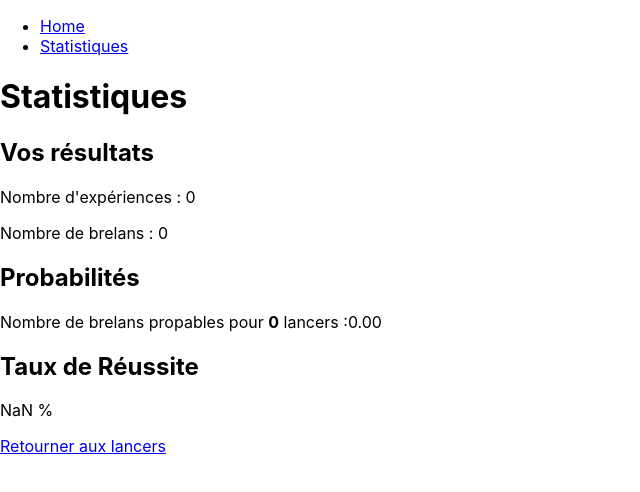
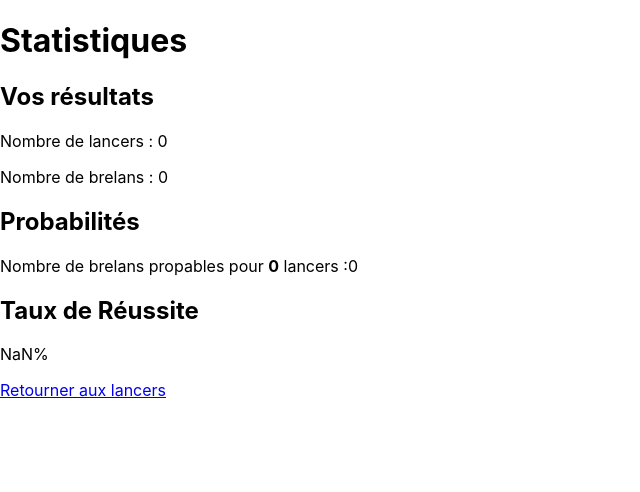
Before and after one commit to sienning/REACT-YAM, a React (Create React App) app in the folder yam-project/: page /stats in a window 1280 px wide. Shown: the top 492 px of the page, without its empty margins (0-640 px from the left). Built offline with nearby package versions, Linux system fonts and the light colour scheme.

Commit message:
rename exp

```diff
--- a/yam-project/src/App.js
+++ b/yam-project/src/App.js
@@ -1,28 +1,9 @@
 import { NavLink, Route, Routes } from "react-router-dom";
 import Home from "./components/Home";
 import Statistiques from "./components/Statistiques";
-
-function Navbar() {
-  return (
-    <div>
-      <nav>
-        <ul>
-          <li>
-            <NavLink to="/">Home</NavLink>
-          </li>
-          <li>
-            <NavLink to="/stats">Statistiques</NavLink>
-          </li>
-        </ul>
-      </nav>
-    </div>
-  );
-}
-
 function App() {
   return (
     <>
-      <Navbar />
       <Routes>
         <Route index path="/" element={<Home />} />
         <Route index path="/stats" element={<Statistiques />} />
--- a/yam-project/src/components/Home.js
+++ b/yam-project/src/components/Home.js
@@ -3,9 +3,9 @@ import { Link } from "react-router-dom";
 import styled from "styled-components";
 import { useSelector, useDispatch } from "react-redux";
 import {
-  setNbExperiences,
+  setNbLancers,
   setNbBrelans,
-  addExperiences,
+  addLancers,
   reset,
 } from "../store/actions/yam-actions";
 
@@ -21,13 +21,13 @@ const Button = styled.button`
 function Home() {
   const dispatch = useDispatch();
 
-  function handleChangeExperiences(e) {
-    dispatch(setNbExperiences(e.target.value));
+  function handleChangeLancers(e) {
+    dispatch(setNbLancers(e.target.value));
   }
 
   function handleRoll() {
     dispatch(reset());
-    dispatch(addExperiences());
+    dispatch(addLancers());
     dispatch(setNbBrelans());
   }
 
@@ -36,11 +36,11 @@ function Home() {
       <h1>Yam</h1>
       <div>
         <div className="nb-exp">
-          <p>Nombre d'expériences : </p>
-          <Input type="number" onChange={handleChangeExperiences} />
+          <p>Nombre de lancers : </p>
+          <Input type="number" onChange={handleChangeLancers} />
         </div>
 
-        <Button onClick={handleRoll}>Lancer l'expérience</Button>
+        <Button onClick={handleRoll}>Lancer les dés</Button>
 
         <Link to="/stats">Voir les résultats</Link>
       </div>
--- a/yam-project/src/components/Statistiques.js
+++ b/yam-project/src/components/Statistiques.js
@@ -4,30 +4,30 @@ import styled from "styled-components";
 import { useSelector, useDispatch } from "react-redux";
 
 function Statistiques() {
-  const { nbExperiences, nbBrelans, experiences } = useSelector(
+  const { nbLancers, nbBrelans, lancers } = useSelector(
     (state) => state.yamReducer
   );
 
-  const nbBrelansProba = (1 / 36) * nbExperiences;
+  const nbBrelansProba = ((1 / 36) * nbLancers).toFixed(0);
 
-  const tauxdeReussite = (nbBrelans / nbBrelansProba) * 100;
+  const tauxdeReussite = ((nbBrelans / nbBrelansProba) * 100).toFixed(0);
 
   return (
     <>
       <h1>Statistiques</h1>
 
       <h2>Vos résultats</h2>
-      <p>Nombre d'expériences : {nbExperiences}</p>
+      <p>Nombre de lancers : {nbLancers}</p>
       <p>Nombre de brelans : {nbBrelans}</p>
 
       <h2>Probabilités</h2>
       <p>
-        Nombre de brelans propables pour <b>{nbExperiences}</b> lancers :
-        {nbBrelansProba.toFixed(2)}
+        Nombre de brelans propables pour <b>{nbLancers}</b> lancers :
+        {nbBrelansProba}
       </p>
 
       <h2>Taux de Réussite</h2>
-      <p>{tauxdeReussite.toFixed(2)} %</p>
+      <p>{tauxdeReussite}%</p>
 
       <Link to="/">Retourner aux lancers</Link>
     </>
--- a/yam-project/src/store/actions/yam-actions.js
+++ b/yam-project/src/store/actions/yam-actions.js
@@ -1,11 +1,11 @@
 import {
   SET_NB_EXP,
   SET_NB_BRELANS,
-  ADD_EXPERIENCES,
+  ADD_LANCERS,
   RESET,
 } from "../constants/yam-constants";
 
-export const setNbExperiences = (payload) => {
+export const setNbLancers = (payload) => {
   return {
     type: SET_NB_EXP,
     payload,
@@ -18,9 +18,9 @@ export const setNbBrelans = () => {
   };
 };
 
-export const addExperiences = () => {
+export const addLancers = () => {
   return {
-    type: ADD_EXPERIENCES,
+    type: ADD_LANCERS,
   };
 };
 
--- a/yam-project/src/store/constants/yam-constants.js
+++ b/yam-project/src/store/constants/yam-constants.js
@@ -1,4 +1,4 @@
 export const SET_NB_EXP = "SET_NB_EXP";
 export const SET_NB_BRELANS = "SET_NB_BRELANS";
-export const ADD_EXPERIENCES = "ADD_EXPERIENCES";
+export const ADD_LANCERS = "ADD_LANCERS";
 export const RESET = "RESET";
--- a/yam-project/src/store/reducers/yam-reducer.js
+++ b/yam-project/src/store/reducers/yam-reducer.js
@@ -1,36 +1,32 @@
 import {
   SET_NB_EXP,
   SET_NB_BRELANS,
-  ADD_EXPERIENCES,
+  ADD_LANCERS,
   RESET,
 } from "../constants/yam-constants";
 
 // SOURCE DE VERITE == structure du store
 const initialState = {
-  nbExperiences: 0,
+  nbLancers: 0,
   nbBrelans: 0,
-  experiences: [
-    //Exemple d'experiences
-    // [1, 4, 8]
-  ],
-  history: [],
+  lancers: [],
 };
 
 const yamReducer = (state = initialState, action = {}) => {
   switch (action.type) {
     case SET_NB_EXP:
-      const nbExperiences = action.payload;
+      const nbLancers = action.payload;
 
       return {
         ...state,
-        nbExperiences,
+        nbLancers,
       };
 
     case SET_NB_BRELANS:
       let nbBrelans = state.nbBrelans;
 
-      state.experiences.map((experience) => {
-        if (experience.every((v) => v === experience[0])) {
+      state.lancers.map((lancer) => {
+        if (lancer.every((v) => v === lancer[0])) {
           nbBrelans++;
         }
       });
@@ -40,29 +36,29 @@ const yamReducer = (state = initialState, action = {}) => {
         nbBrelans,
       };
 
-    case ADD_EXPERIENCES:
-      let experiences = [];
+    case ADD_LANCERS:
+      let lancers = [];
 
-      for (let i = 0; i < state.nbExperiences; i++) {
-        let experience = [];
+      for (let i = 0; i < state.nbLancers; i++) {
+        let lancer = [];
 
         for (let j = 0; j < 3; j++) {
-          experience.push(Math.floor(Math.random() * 6) + 1);
+          lancer.push(Math.floor(Math.random() * 6) + 1);
         }
 
-        experiences.push(experience);
+        lancers.push(lancer);
       }
 
       return {
         ...state,
-        experiences,
+        lancers,
       };
 
     case RESET:
       return {
         ...state,
         nbBrelans: 0,
-        experiences: [],
+        lancers: [],
       };
 
     default:
```
